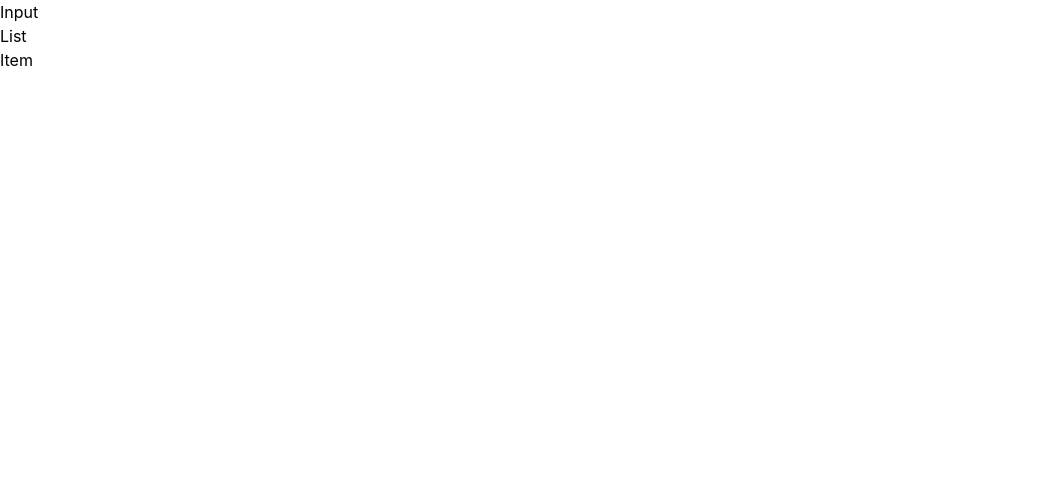
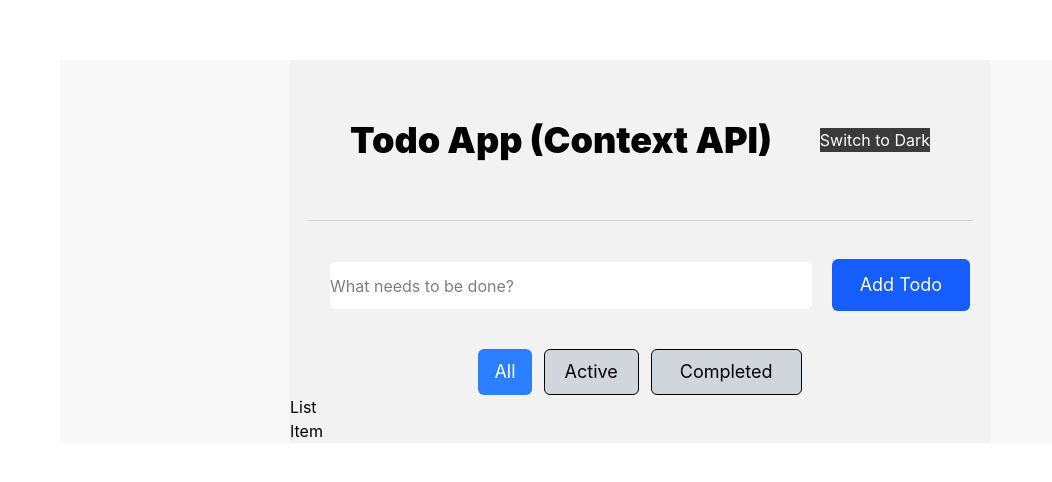
Before and after one commit to rhundal/context-api-to-do, a React (Vite) app in the folder todo-context-api/: page / in a window 1280 px wide. Shown: the top 482 px of the page, without its empty margins (0-1052 px from the left). Built offline with nearby package versions, Linux system fonts and the light colour scheme.

Commit message:
add ui and styled for components - TodoInput, TodoItem and still work in progress

```diff
--- a/todo-context-api/src/App.tsx
+++ b/todo-context-api/src/App.tsx
@@ -1,18 +1,25 @@
 import "./App.css";
 
-import TodoList from "./newcomponents/Todo-components/TodoList";
 import TodoInput from "./newcomponents/Todo-components/TodoInput";
 import { TodoProvider } from "./context/TodoContext";
 
 function App() {
   return (
-    // under the hood at the bottom of ToDoContext -> it takes care of all the logic including setting states and acitons
+    // under the hood of ToDoContext -> it takes care of all the logic including setting states and acitons
     // so i dont call the native React Context object <ToDoContext.Provider></ToDoContext.Provider> here because its being called inside the custom <TodoProvider>
-    // now inside the child ui components, i wont pass props, instead i will pull the functions out of the ToDoContext in the child components
+    // now inside the child ui components, i wont pass props, instead i will pull the functions out of the ToDoContext
     <TodoProvider>
-      <div>
-        <TodoInput />
-        <TodoList />
+      <div className="flex justify-center m-15 bg-[#F2F2F2]/50">
+        <div className="flex bg-[#F2F2F2] w-[700px] flex-col">
+          <div className="flex flex-row items-center w-full justify-between p-15">
+            <h1 className="font-black text-4xl"> Todo App (Context API) </h1>
+            <button className="justify-end items-center text-white bg-[#3B3B3B]">
+              Switch to Dark
+            </button>
+          </div>
+          <hr className="border-t border-gray-300 w-[95%] mx-auto" />
+          <TodoInput />
+        </div>
       </div>
     </TodoProvider>
   );
--- a/todo-context-api/src/newcomponents/Todo-components/TodoInput.tsx
+++ b/todo-context-api/src/newcomponents/Todo-components/TodoInput.tsx
@@ -1,3 +1,34 @@
+import TodoList from "./TodoList";
+
 export default function TodoInput() {
-  return <div> Input</div>;
+  return (
+    <>
+      <div className="flex justify-center m-5">
+        <div className="flex flex-row w-full justify-between p-5">
+          <input
+            type="text"
+            placeholder="What needs to be done?"
+            className="w-full h-12 border-t border-gray-100 rounded-md bg-white"
+          />
+        </div>
+        <div className="my-auto">
+          <button className="text-lg bg-blue-600 rounded-md px-7 py-3 text-white whitespace-nowrap">
+            Add Todo
+          </button>
+        </div>
+      </div>
+      <div className="flex justify-center flex flex-row gap-3">
+        <button className="text-lg bg-blue-500 rounded-md px-4 py-2 text-white whitespace-nowrap">
+          All
+        </button>
+        <button className="text-lg bg-gray-300 border-1 border-gary-100 rounded-md px-5 py-2 text-black whitespace-nowrap">
+          Active
+        </button>
+        <button className="text-lg bg-gray-300 border-1 border-gary-100 rounded-md px-7 py-2 text-black whitespace-nowrap">
+          Completed
+        </button>
+      </div>
+      <TodoList />
+    </>
+  );
 }
```
